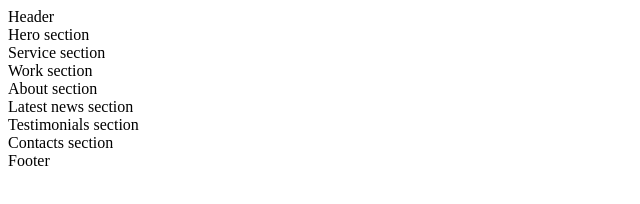
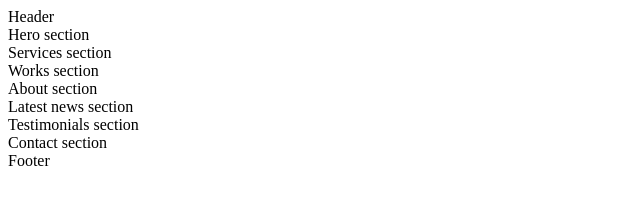
Before and after one commit to Adefash02/alx-frontend, a plain HTML site: page 0x00-html_advanced/5-index.html in a window 1280 px wide. Shown: the full height of the page, 0-640 px from the left. Drawn offline with Linux system fonts and the light colour scheme.

Commit message:
edit the section

```diff
--- a/0x00-html_advanced/5-index.html
+++ b/0x00-html_advanced/5-index.html
@@ -34,11 +34,11 @@
         </section>
         <!--  Service section-->
         <section>
-            Service section
+            Services section
         </section>
         <!-- Work section-->
         <section>
-            Work section
+            Works section
         </section>
         <!--  About section  -->
         <section>
@@ -54,7 +54,7 @@
         </section>
         <!--  Contact -->
         <section>
-            Contacts section
+            Contact section
         </section>
     </main>
 
```
